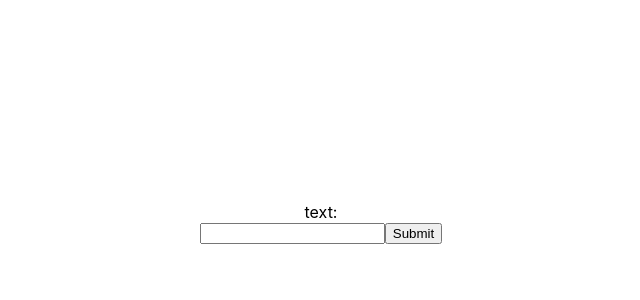
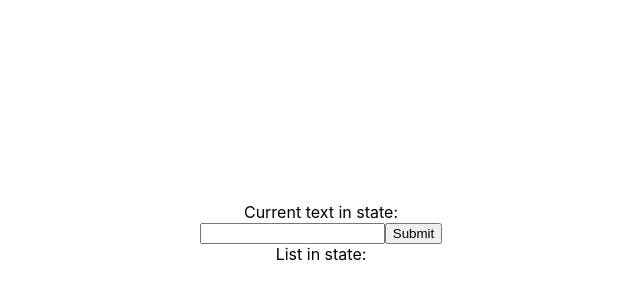
Before and after one commit to rusinovarusya/react-intensive, a React (Create React App) app: page / in a window 1280 px wide. Shown: the part 158-458 px from the top of the page, without its empty margins (319-959 px from the left). Built offline with nearby package versions, Linux system fonts and the light colour scheme.

Commit message:
refactor: add list in state

```diff
--- a/src/App.css
+++ b/src/App.css
@@ -5,3 +5,7 @@
 .class-component {
   margin-top: 45vh;
 }
+
+.list-item {
+  margin: 0;
+}
--- a/src/class-component/ClassComponent.tsx
+++ b/src/class-component/ClassComponent.tsx
@@ -1,11 +1,18 @@
 import React from "react";
 
-interface StateType { text: string };
+interface StateType {
+  text: string;
+  list: string[];
+};
+
 
   class ClassComponent extends React.Component<{}, StateType> {
   constructor(props: any) {
     super(props);
-    this.state = { text: "" };
+    this.state = {
+      text: "",
+      list: []
+    };
 
     console.log("constructor");
 
@@ -13,12 +20,25 @@ interface StateType { text: string };
     this.handleSubmit = this.handleSubmit.bind(this);
   }
 
+
   handleInput(event: any) {
     const text = event.target.value;
-    this.setState(() => { return { text }; });
+    this.setState(() => { return { text, list: this.state.list }; });
   }
 
-  handleSubmit() {}
+  handleBlur = (event: React.FocusEvent<HTMLInputElement, Element>) => {
+    event.target.value = "";
+  }
+
+  handleSubmit() {
+    this.setState((state, props) => {
+      return {
+        text: "",
+        list: [...state.list, state.text]
+      }
+    });
+  }
+
 
   componentDidMount() {
     console.log("componentDidMount");
@@ -35,11 +55,12 @@ interface StateType { text: string };
   render() {
     return (
       <div className="class-component">
-        text: {this.state.text}
+        <div>Current text in state: {this.state.text}</div>
         <form>
-          <input type="text" name="inputText" id="inputText" onInput={this.handleInput} />
+          <input type="text" name="inputText" id="inputText" onInput={this.handleInput} onBlur={this.handleBlur} />
           <button type="button" onClick={this.handleSubmit}>Submit</button>
         </form>
+        <div>List in state:{this.state.list.map((item, index) => <p className="list-item" key={index}>{item}</p>)}</div>
       </div>
     );
   }
```
